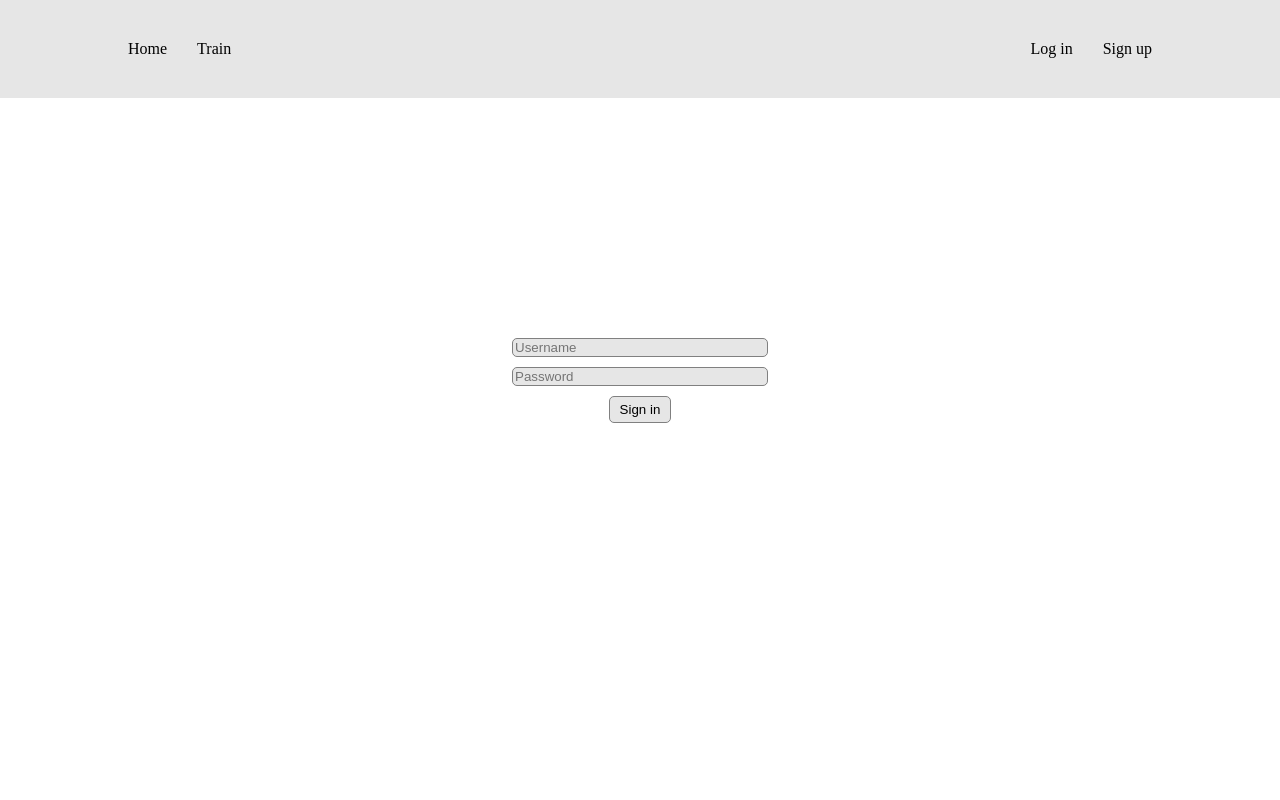
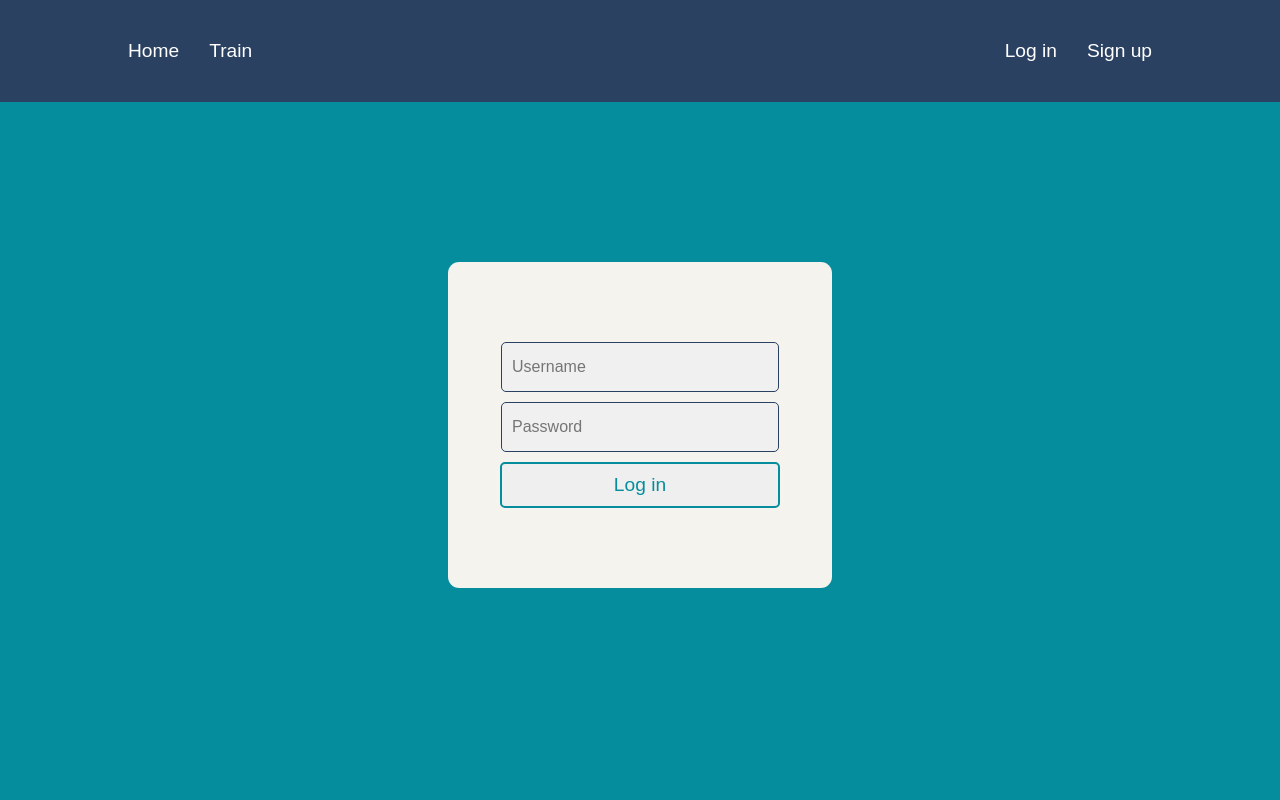
Before and after one commit to iszablowski/flashcards_app, a Flask app: page /auth/login in a window 1280 px wide. Run offline with Flask 3, Linux system fonts and the light colour scheme.

Commit message:
style changes

```diff
--- a/src/application/static/css-styles/styles.css
+++ b/src/application/static/css-styles/styles.css
@@ -7,11 +7,13 @@ html, body {
     min-height: 100%;
     display: flex;
     flex-direction: column;
+    background-color: #068D9D;
 }
 
 .header {
     padding: 5vh 10vw;
-    background-color: rgb(230, 230, 230);
+    background-color: #2B4162;
+
 }
 
 .navbar {
@@ -22,7 +24,14 @@ html, body {
 
 .nav-link {
     text-decoration: none;
-    color: black;
+    color: white;
+    font-family: Arial, sans-serif;
+    transition: 200ms linear color;
+    font-size: 1.2em;
+}
+
+.nav-link:hover {
+    color: #068D9D;
 }
 
 .nav {
@@ -39,25 +48,42 @@ html, body {
 }
 
 .login-panel {
-    padding-top: 30vh;
+    margin:20vh 35vw;
+    padding: 10vh 5vw;
+    border-radius: 0.7em;
+    background-color: #F4F3EE;
 }
 
 .login-form .username,
 .login-form .password {
     border-radius: 5px;
-    border: 1px solid grey;
-    width: 250px;
-    background-color: rgb(230, 230, 230);;
+    border: 1px solid #2B4162;
+    width: 20vw;
+    background-color: rgb(240, 240, 240);
+    padding: 15px 10px;
+    font-family: Arial, sans-serif;
+    font-size: 1em;
+}
+
+.login-form .username:focus,
+.login-form .password:focus {
+    outline: none;
+    border:2px solid #068D9D;
 }
 
 .login-form .submit {
+    box-sizing: content-box;
     border-radius: 5px;
-    border: 0.5px solid grey;
-    background-color: rgb(230, 230, 230);
-    padding: 5px 10px;
-    transition: 200ms linear background-color;
+    border: 2px solid #068D9D;
+    color: #068D9D;
+    padding: 10px 10px;
+    transition: 200ms linear all;
+    font-family: Arial, sans-serif;
+    font-size: 1.2em;
+    width: 20vw;
 }
 
 .login-form input.submit:hover {
-    background-color: rgb(143, 143, 143);
+    background-color: #068D9D;
+    color: white;
 }
--- a/src/application/templates/auth/login.html
+++ b/src/application/templates/auth/login.html
@@ -4,7 +4,7 @@
     <form action="/auth/login" method="POST" class="login-form">
         <input name="username" class="username" placeholder="Username" required>
         <input name="password" type="password" class="password" placeholder="Password" required>
-        <input type="submit" class="submit" value="Sign in">
+        <input type="submit" class="submit" value="Log in">
     </form>
 </div>
 {% endblock %}
```
